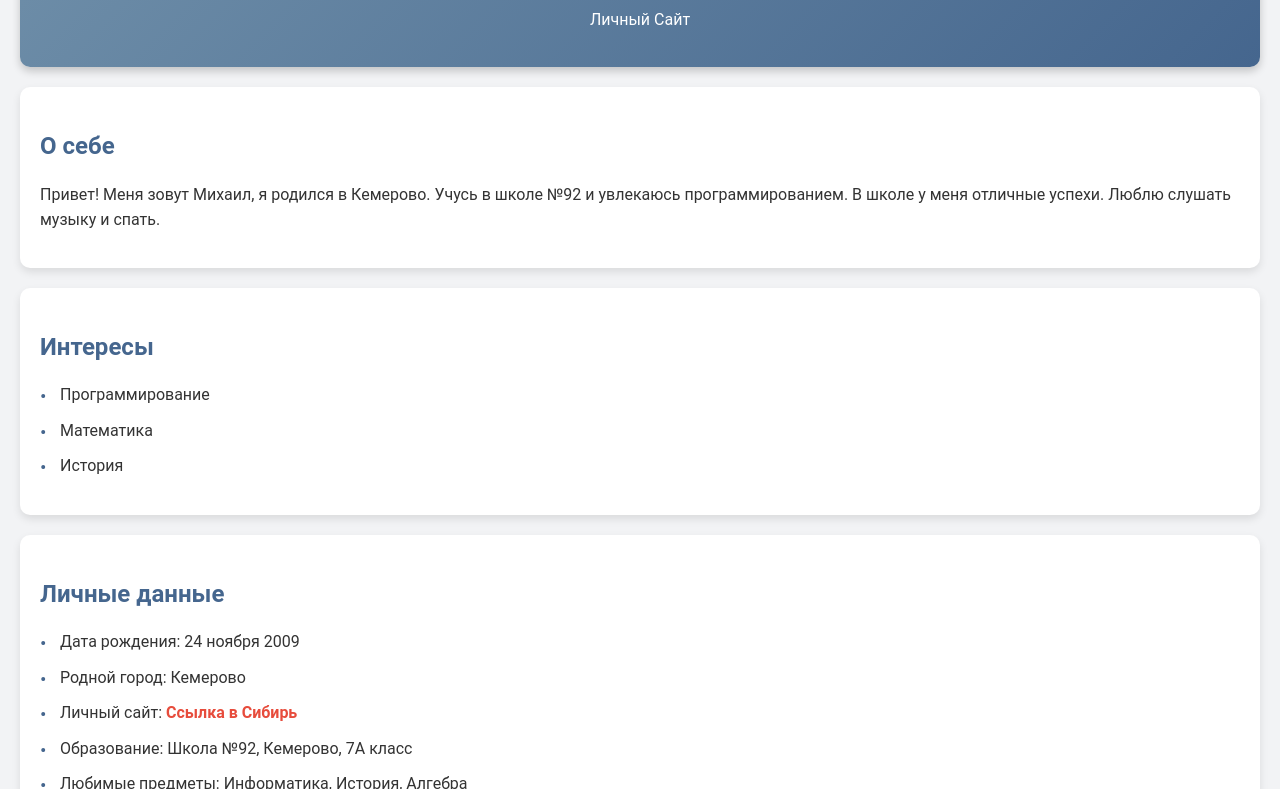
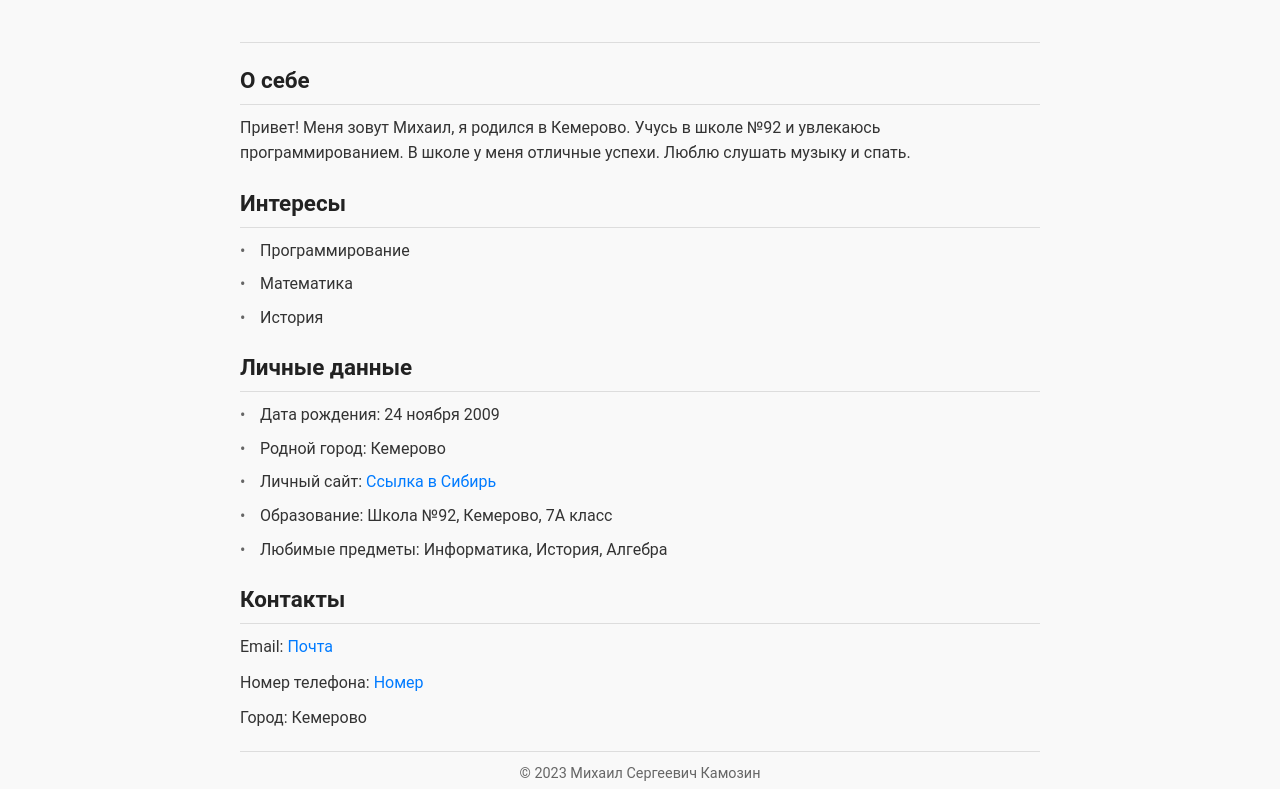
Before and after one commit to KMS1437/kms1437.github.io, a plain HTML site: page index.html in a window 1280 px wide. Shown: the part 122-911 px from the top of the page. Drawn offline with Linux system fonts and the light colour scheme.

Commit message:
Update styles.css

```diff
--- a/styles.css
+++ b/styles.css
@@ -1,91 +1,88 @@
+/* General Styles */
 body {
     font-family: 'Roboto', sans-serif;
-    margin: 20px;
-    background-color: #f2f3f5;
+    margin: 0;
+    padding: 0;
+    background-color: #f9f9f9;
     color: #333;
     line-height: 1.6;
+    max-width: 800px;
+    margin: 0 auto;
+    padding: 20px;
 }
 
+/* Header */
 header {
     text-align: center;
-    padding: 20px;
-    background: linear-gradient(135deg, #6f8fa9, #45668e);
-    color: #ffffff;
-    border-radius: 10px;
-    box-shadow: 0 4px 8px rgba(0, 0, 0, 0.2);
-    transition: transform 0.3s ease;
+    padding: 20px 0;
+    border-bottom: 1px solid #ddd;
 }
 
-header:hover {
-    transform: scale(1.02);
+header h1 {
+    font-size: 1.8em;
+    margin: 0;
+    color: #222;
 }
 
+header p {
+    font-size: 1em;
+    color: #666;
+}
+
+/* Section */
 section {
     margin: 20px 0;
-    padding: 20px;
-    background-color: #ffffff;
-    border-radius: 10px;
-    box-shadow: 0 4px 8px rgba(0, 0, 0, 0.1);
-    transition: box-shadow 0.3s ease;
+    padding: 0;
 }
 
-section:hover {
-    box-shadow: 0 6px 12px rgba(0, 0, 0, 0.2);
+section h2 {
+    font-size: 1.4em;
+    margin-bottom: 10px;
+    color: #222;
+    border-bottom: 1px solid #ddd;
+    padding-bottom: 5px;
 }
 
-h1, h2 {
-    color: #45668e;
-    margin-bottom: 10px;
-}
-
-p {
-    margin-bottom: 15px;
+section p, section ul {
+    margin: 10px 0;
+    padding: 0;
 }
 
 ul {
     list-style-type: none;
-    padding: 0;
+    padding-left: 0;
 }
 
 li {
-    margin-bottom: 10px;
+    margin-bottom: 8px;
     padding-left: 20px;
     position: relative;
 }
 
 li::before {
     content: "•";
-    color: #45668e;
-    font-size: 1.2em;
+    color: #666;
     position: absolute;
     left: 0;
     top: 0;
 }
 
+/* Links */
 a {
-    color: #e74c3c;
+    color: #007BFF;
     text-decoration: none;
-    font-weight: 700;
-    transition: color 0.3s ease, text-decoration 0.3s ease;
 }
 
 a:hover {
-    color: #c0392b;
     text-decoration: underline;
 }
 
+/* Footer */
 footer {
     text-align: center;
     margin-top: 20px;
-    padding: 15px;
-    background: linear-gradient(135deg, #6f8fa9, #45668e);
-    color: #ffffff;
-    border-radius: 10px;
-    box-shadow: 0 4px 8px rgba(0, 0, 0, 0.2);
+    padding: 10px 0;
     font-size: 0.9em;
+    color: #666;
+    border-top: 1px solid #ddd;
 }
-
-footer:hover {
-    transform: scale(1.02);
-    transition: transform 0.3s ease;
-}
```
